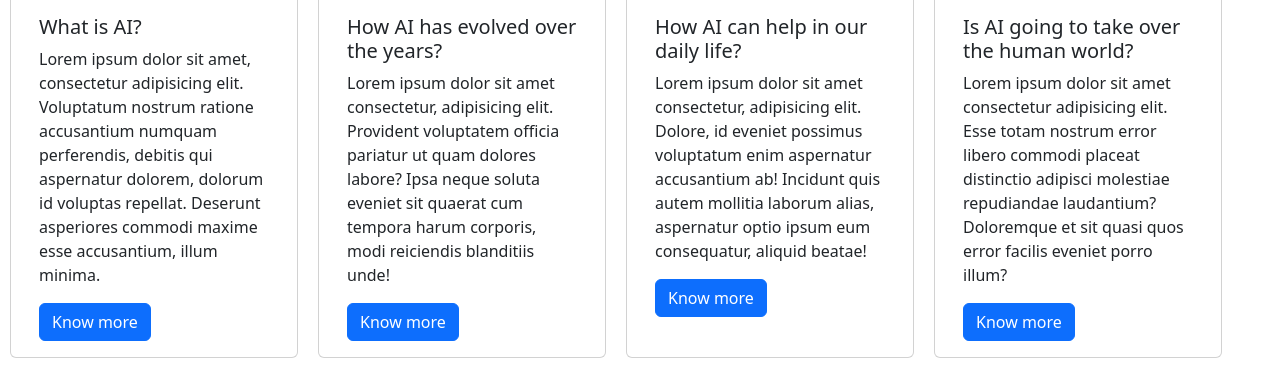
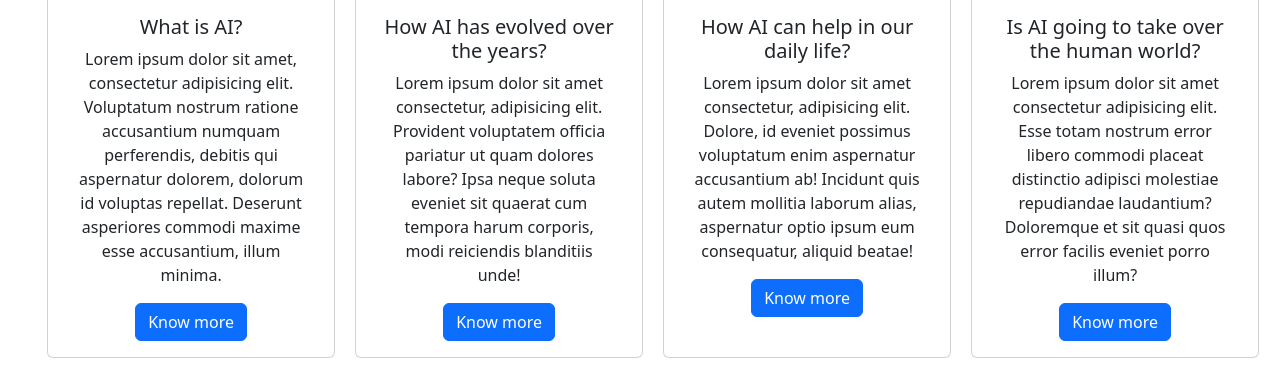
Before and after one commit to Aarav-Jain123/AIRobotics, a Django app: page / in a window 1280 px wide. Shown: the part 1269-1661 px from the top of the page. Run offline with Django 4.2, Linux system fonts and the light colour scheme.

Commit message:
modified:   templates/index.html

```diff
--- a/templates/index.html
+++ b/templates/index.html
@@ -106,7 +106,7 @@
 
     <section>
         <div class="container-fluid continue seperate-content my-4">
-            <div class="row">
+            <div class="row" style="text-align: center; margin-left: 2%;">
         <div class="column card" style="width: 18rem;">
             <img src="..." class="card-img-top" alt="...">
             <div class="card-body">
```
